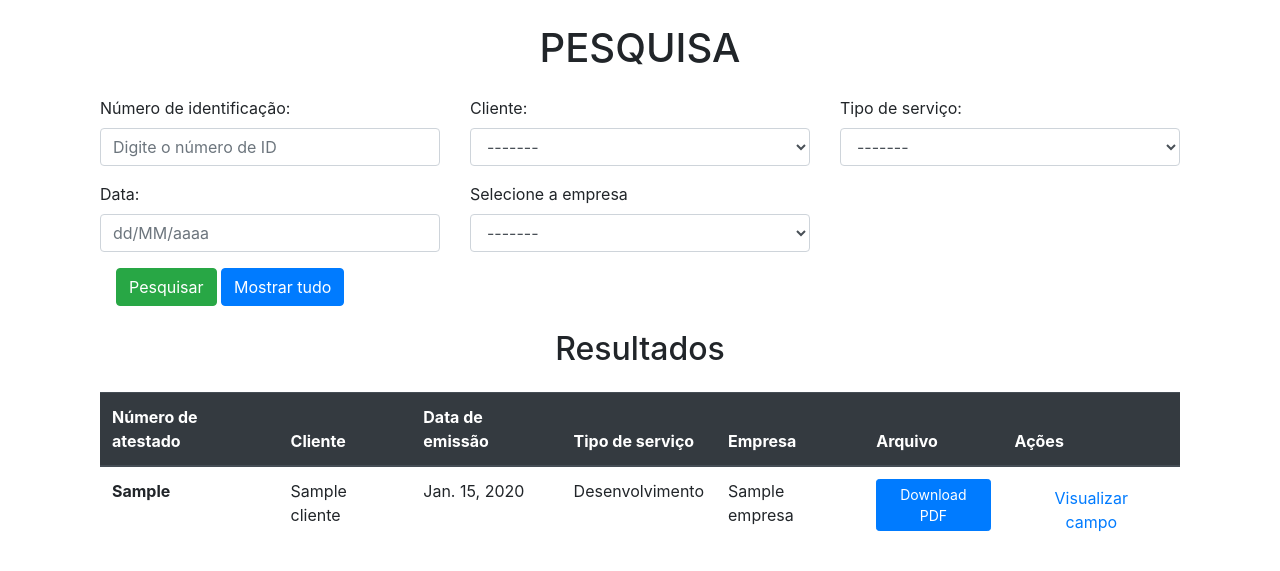
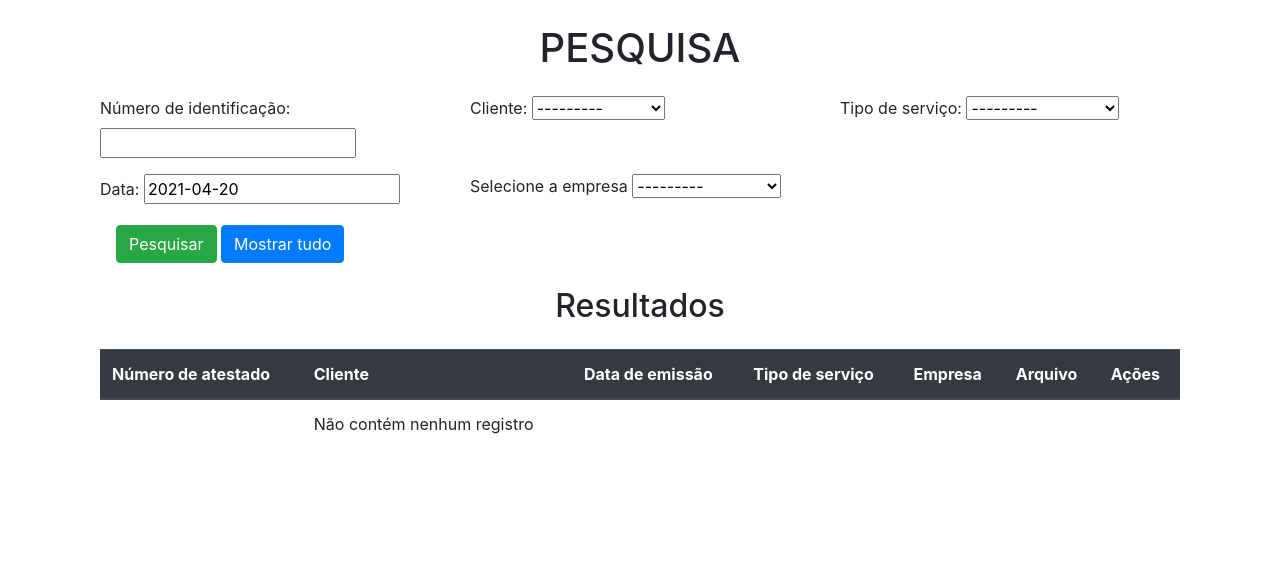
Before and after one commit to Mclara08/atestado-conjunto, a Django app: page /pesquisa/ in a window 1280 px wide. Shown: the part 56-627 px from the top of the page. Run offline with Django 3.2, Linux system fonts and the light colour scheme; tables that the repository leaves empty hold one stand-in row (values such as "Sample post"); some libraries are stand-ins or nearby versions.

Commit message:
Teste de pesquisa e formulário

```diff
--- a/app/templates/pesquisa.html
+++ b/app/templates/pesquisa.html
@@ -32,47 +32,31 @@
 <!--Formulário de pesquisa-->
 <div class="container">
     <div class="col-sm-12">
-        <form name="formpesquisa" id="formpesquisa" method="GET" action="/search/">
+        <form name="formpesquisa" id="formpesquisa" method="POST" action="/search/">
             {%csrf_token%}
             <div class="row">
                 <div class="form-group col-4">
                     <label>Número de identificação: </label>
-                    <input type="text" class="form-control" id="numero_documento" name="numero_documento" placeholder="Digite o número de ID">
+                    {%if form%}{{form.numero_documento}}{%endif%}
                 </div>
                 <div class="form-group col-4">
                     <label>Cliente: </label>
-                    <select class="form-control" name="cliente_id">
-                        <option>-------</option>
-                        <option value="1">Banco do Brasil</option>
-                        <option value="2">ANA - Agência Nacional de Águas</option>
-                        <option value="3">Caixa Econômica Federal</option>
-                    </select>
+                    {%if form%}{{form.cliente}}{%endif%}
                 </div>
                 <div class="form-group col-4">
                     <label>Tipo de serviço: </label>
-                    <select class="form-control" name="tipo_servico">
-                        <option>-------</option>
-                        <option value="Service Desk">Service Desk</option>
-                        <option value="Suporte">Suporte</option>
-                        <option value="Desenvolvimento">Desenvolvimento</option>
-                        <option value="ITS">ITS</option>
-                    </select>
+                    {%if form%}{{form.tipo_de_servico}}{%endif%}
                 </div>
                 <div class="form-group col-4">
                     <label>Data: </label>
-                    <input type="text" class="form-control" name="data_emissao" placeholder="dd/MM/aaaa">
+                    {%if form%}{{form.data_emissao}}{%endif%}
                 </div>
                 <div class="form-group col-4">
                     <label>Selecione a empresa</label>
-                    <select class="form-control" name="empresa_id">
-                        <option>-------</option>
-                        <option value="1">Qintess</option>
-                        <option value="2">Resource IT</option>
-                        <option value="3">Cimcorp</option>
-                    </select>
+                    {%if form%}{{form.empresa}}{%endif%}
                 </div>
             </div>
-            <a href="/pesquisa/search/" type="submit" class="btn btn-success ml-3" value="Pesquisar">Pesquisar</a>
+            <a href="/pesquisa/search/" type="submit" class="btn btn-success ml-3">Pesquisar</a>
             <a href="/pesquisa/searchall/" type="submit" class="btn btn-primary">Mostrar tudo</a>
         </form>
     </div>
--- a/app/views.py
+++ b/app/views.py
@@ -1,3 +1,4 @@
+from django.http import HttpResponseRedirect, HttpResponse
 from django.shortcuts import render, redirect
 from app.forms import *
 from app.models import Atestados
@@ -12,7 +13,7 @@ def home(request):
 #pesquisa = referente à página de pesquisa
 def pesquisa(request):
     data = {}
-    data['db'] = Atestados.objects.all()
+    data['form'] = AtestadosForm()
     return render(request, 'pesquisa.html', data)
 
 def form(request):
@@ -36,19 +37,29 @@ def view(request, pk):
 #search = método que pega o conteúdo de um formulário
 def search(request):
     data = {}
+    form = AtestadosForm()
     atestados = list(Atestados.objects.prefetch_related('empresa').prefetch_related('cliente').all())
     lista = []
-    if request.method == "GET":
-        numero = request.GET.get('numero_documento')
-        servico = request.GET.get('tipo_servico')
-        data_emissao = request.GET.get('data_emissao')
-        cliente = request.GET.get('cliente_id')
-        empresa = request.GET.get('empresa_id')
+    if request.method == "POST":
+        f = AtestadosForm(request.POST)
+        if f.is_valid():
+            numero = request.POST.get('numero_documento')
+            return HttpResponse('numero_documento')
+            servico = request.POST.get('tipo_de_servico')
+            return HttpResponse('tipo_de_servico')
+            data_emissao = request.POST.get('data_emissao')
+            return HttpResponse('data_emissao')
+            cliente = request.POST.get('cliente')
+            return HttpResponse('cliente')
+            empresa = request.POST.get('empresa')
+            return HttpResponse('empresa')
 
-        for atest in atestados:
-            if atest.numero_documento == '4':
-                lista.append(atest)
-                data['atestados'] = lista
+            # Atestado = Atestados.objects.filter(numero_documento=f.cleaned_data["numero_documento"])
+            # return HttpResponseRedirect("pesquisa.html", {"atestados": Atestado}, {"form": form})
+            # for atest in atestados:
+            #     if atest.numero_documento == numero:
+            #         lista.append(atest)
+            #         data['atestados'] = lista
         else:
             data['dados'] = Atestados.objects.all()
         return render(request, 'pesquisa.html', data)
```
Also changed, not shown: app/forms.py (line endings or trailing spaces).
